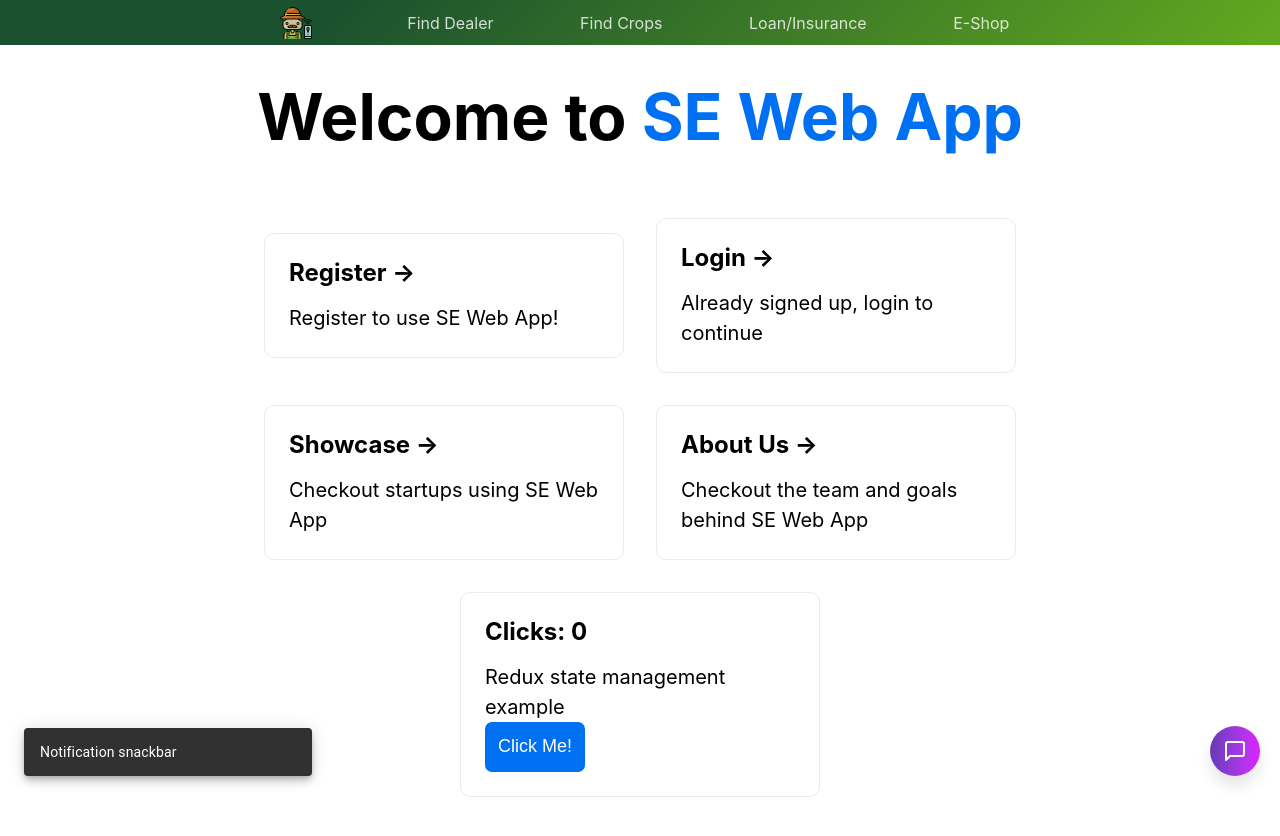
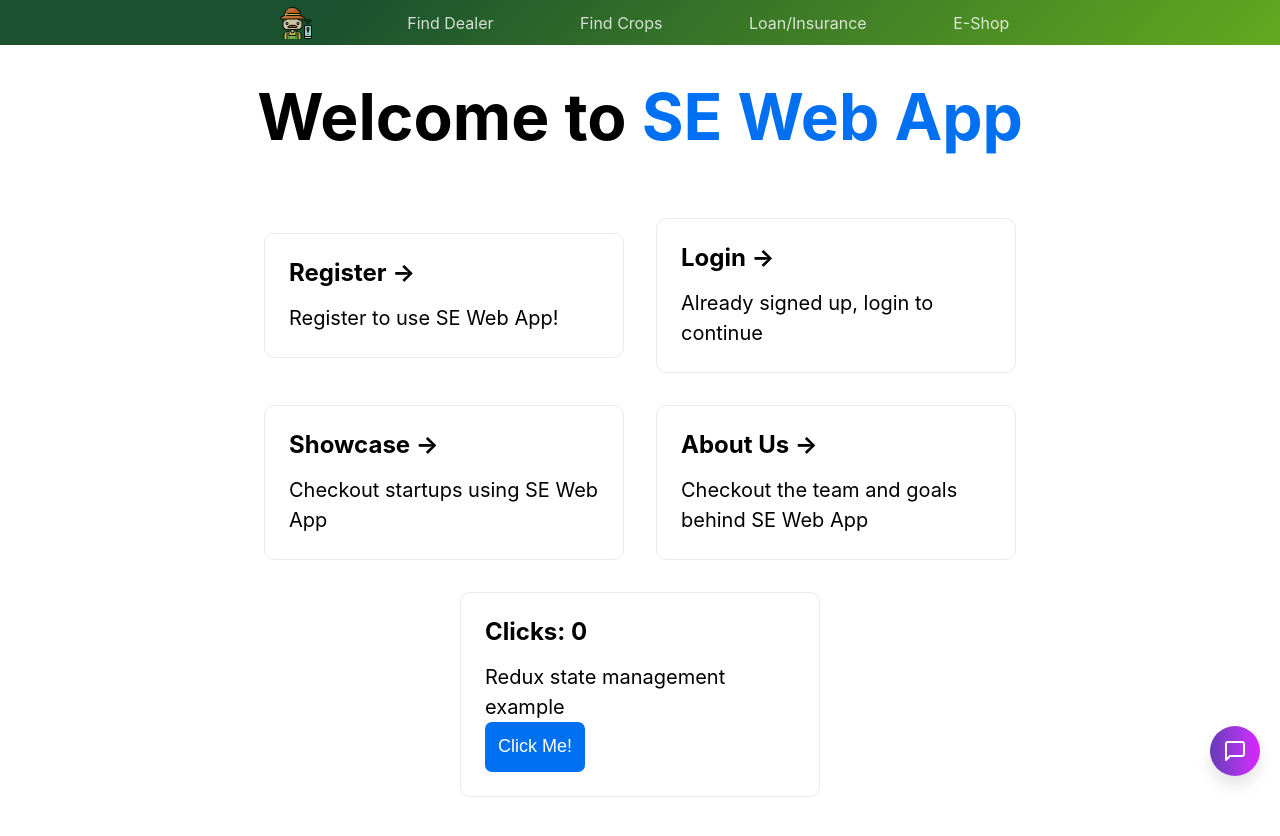
Before and after one commit to officiallynik/SEWebProject, a Next.js app: page / in a window 1280 px wide. Shown: the top 836 px of the page. Built offline with nearby package versions, Linux system fonts and the light colour scheme.

Commit message:
modifiied notifications to support coloring

```diff
--- a/components/notifications/index.tsx
+++ b/components/notifications/index.tsx
@@ -1,20 +1,33 @@
 import React from 'react';
+import Snackbar from '@material-ui/core/Snackbar';
+import { connect } from 'react-redux';
 
-import Snackbar from '@material-ui/core/Snackbar';
+// import { notifyAction } from '../../store/actions/notifyAction';
+import { Alert } from '@material-ui/lab';
 
-interface props {
-    msg: string,
-    type: string
-}
-
-const Notify = (props: props) => {
+const Notify = (props) => {
     return (
         <Snackbar
-            open={true}
+            open={props.isNotify}
             anchorOrigin={{horizontal: "left", vertical: "bottom"}}
-            message={props.msg}
-        />
+        >
+            <div style={{width: "100%"}}>
+                <Alert severity={props.notifyType||"info"} >
+                    {props.msg}
+                </Alert>
+            </div>
+        </Snackbar>
     )
 }
 
-export default Notify;
+const mapStateToProps = ({ notifyReducer }) => {
+    return { ...notifyReducer };
+};
+
+// const mapDispatchToProps = (dispatch) => {
+//     return {
+//         notify: (msg: string, exp: number) => dispatch(notifyAction(msg, exp))
+//     }
+// }
+
+export default connect(mapStateToProps)(Notify);
--- a/package.json
+++ b/package.json
@@ -11,6 +11,7 @@
     "@fortawesome/free-regular-svg-icons": "^5.15.1",
     "@material-ui/core": "^4.11.0",
     "@material-ui/icons": "^4.9.1",
+    "@material-ui/lab": "^4.0.0-alpha.56",
     "@types/node": "^14.11.2",
     "@types/react": "^16.9.50",
     "axios": "^0.21.0",
@@ -24,9 +25,11 @@
     "redux-devtools-extension": "^2.13.8",
     "redux-thunk": "^2.3.0",
     "socket.io-client": "^2.3.1",
+    "styled-components": "^5.2.0",
     "typescript": "^4.0.3"
   },
   "devDependencies": {
-    "@types/react-redux": "^7.1.9"
+    "@types/react-redux": "^7.1.9",
+    "babel-plugin-styled-components": "^1.11.1"
   }
 }
```
Also changed, not shown: .babelrc, 1 other file (tests, documents, lock files or other folders).
